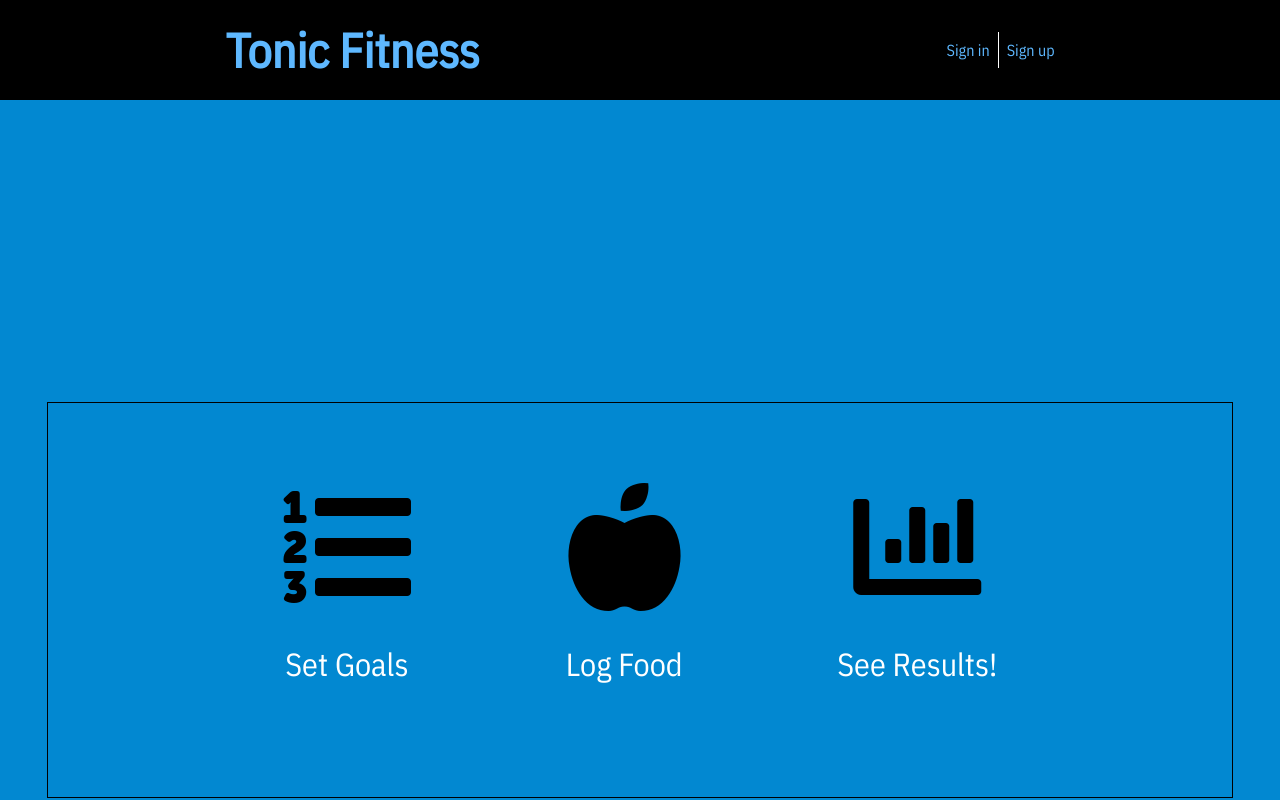
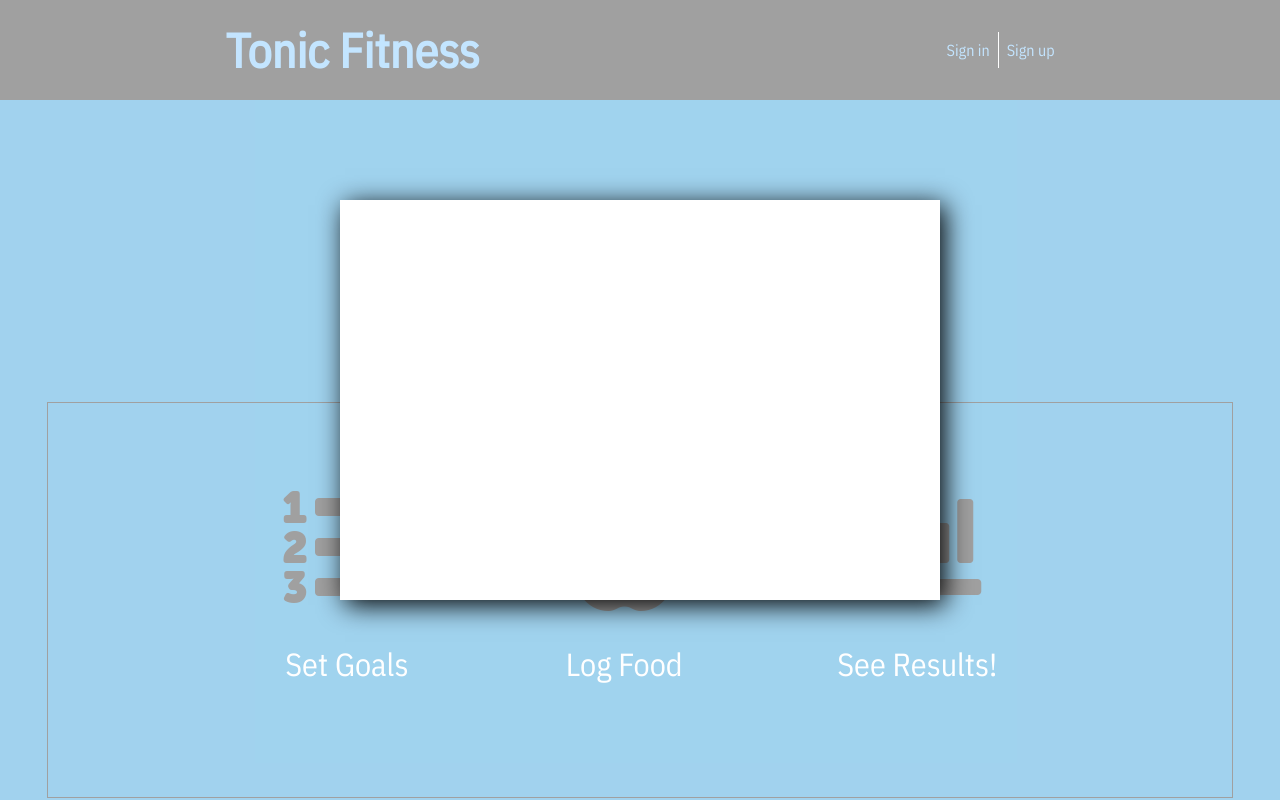
Before and after one commit to chingu-voyages/geckos-project-11, a React (Create React App) app in the folder tonic-fitness/: page / in a window 1280 px wide. Shown: the top 800 px of the page. Built offline with nearby package versions, Linux system fonts and the light colour scheme.

Commit message:
Create box for signup modal

```diff
--- a/tonic-fitness/src/App.js
+++ b/tonic-fitness/src/App.js
@@ -1,6 +1,7 @@
 import React, { Component } from 'react';
 
 import Nav from './Nav.js';
+import Signup from './Signup';
 import Landing from './Landing.js';
 import Goals from './Goals.js';
 
@@ -11,6 +12,7 @@ class App extends Component {
     return (
       <div id="app-container">
         <Nav />
+        <Signup />
         <Landing />
         <Goals />
       </div>
--- a/tonic-fitness/src/App.sass
+++ b/tonic-fitness/src/App.sass
@@ -64,6 +64,21 @@ $font-header: 'IBM Plex Sans Condensed', sans-serif
   border-right: 1px solid #fff
 
 
+/* Signup */
+
+#signup-container
+  position: fixed
+  width: 100vw
+  height: 100vh
+  background-color: #ffffffa0
+
+.signup-modal
+  width: 600px
+  height: 400px
+  background-color: #fff
+  box-shadow: 5px 5px 25px #000
+
+
 /* Landing */
 
 #landing-container
--- a/tonic-fitness/src/Signup.js
+++ b/tonic-fitness/src/Signup.js
@@ -2,7 +2,9 @@ import React from 'react';
 
 const Signup = () => {
   return (
-    <aside id="signup-container">
+    <aside id="signup-container" className="flex-col">
+      <div className="signup-modal">
+      </div>
     </aside>
   );
 }
```
